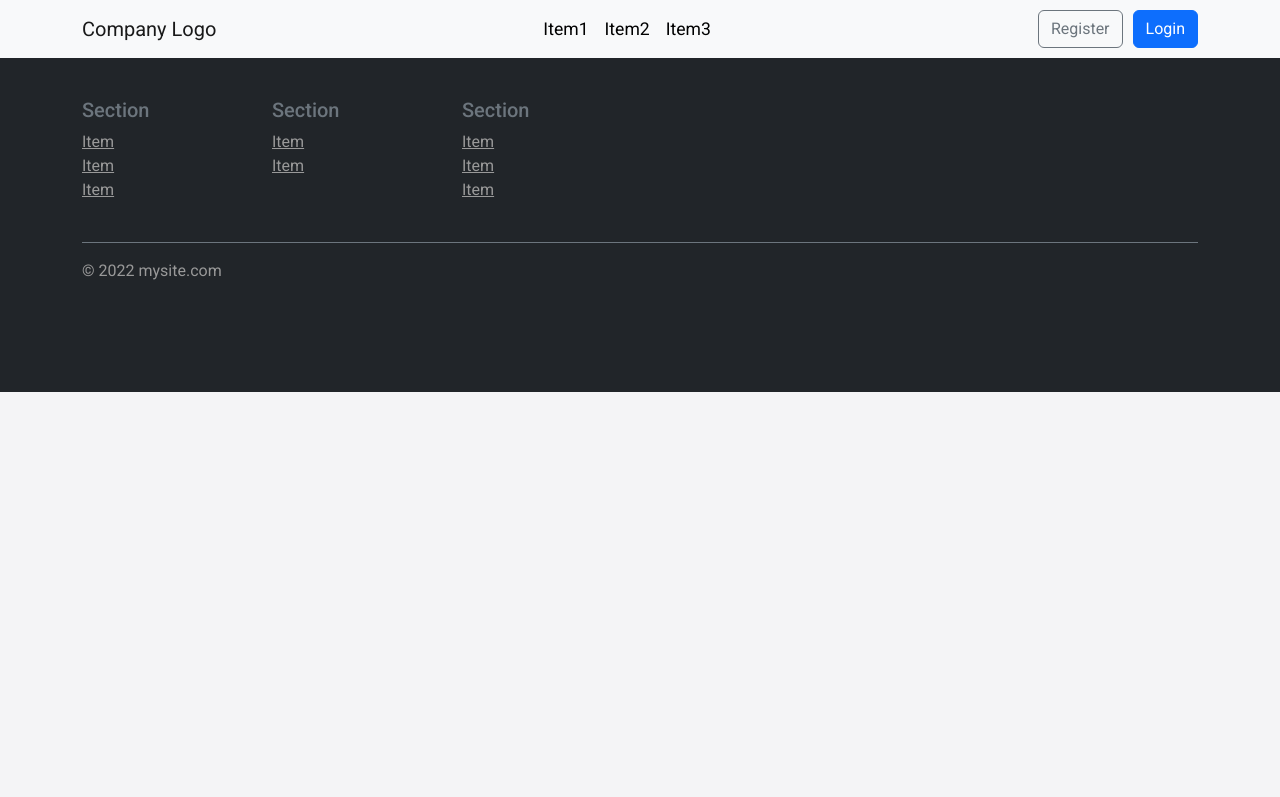
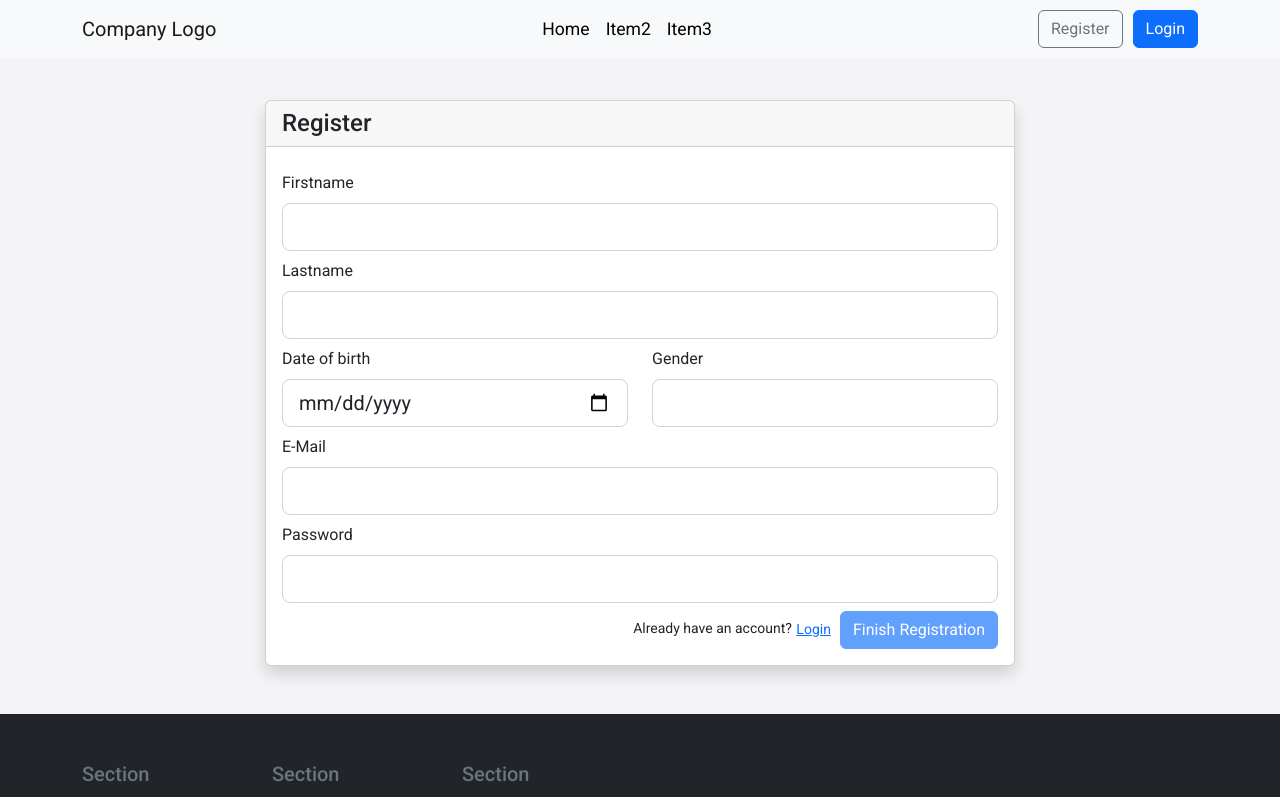
Before and after one commit to jhoffmann99/formulari-app, an Angular app: page /register in a window 1280 px wide. Before the commit this address led to /. Shown: the top 797 px of the page. Built offline with nearby package versions, Linux system fonts and the light colour scheme.

Commit message:
feat: register

```diff
--- a/src/app/app-routing.module.ts
+++ b/src/app/app-routing.module.ts
@@ -2,11 +2,13 @@ import { NgModule } from '@angular/core';
 import { RouterModule, Routes } from '@angular/router';
 import { HomeComponent } from './features/pages/home/home.component';
 import { LoginComponent } from './features/pages/login/login.component';
+import { RegisterComponent } from './features/pages/register/register.component';
 
 const routes: Routes = [
   { path: '', pathMatch: 'full', component: HomeComponent },
   { path: 'home', pathMatch: 'full', component: HomeComponent },
   { path: 'login', pathMatch: 'full', component: LoginComponent },
+  { path: 'register', pathMatch: 'full', component: RegisterComponent },
 ];
 
 @NgModule({
--- a/src/app/features/features.module.ts
+++ b/src/app/features/features.module.ts
@@ -7,6 +7,7 @@ import { FooterComponent } from './footer/footer.component';
 import { RouterModule } from '@angular/router';
 import { LoginComponent } from './pages/login/login.component';
 import { ReactiveFormsModule } from '@angular/forms';
+import { RegisterComponent } from './pages/register/register.component';
 
 @NgModule({
   declarations: [
@@ -14,6 +15,7 @@ import { ReactiveFormsModule } from '@angular/forms';
     FooterComponent,
     HomeComponent,
     LoginComponent,
+    RegisterComponent,
   ],
   imports: [CommonModule, CoreModule, RouterModule, ReactiveFormsModule],
   exports: [NavigationComponent, FooterComponent],
--- a/src/app/features/navigation/navigation.component.html
+++ b/src/app/features/navigation/navigation.component.html
@@ -10,7 +10,7 @@
         <div class="collapse navbar-collapse" id="navbarSupportedContent">
             <ul class="navbar-nav me-auto mb-2 mb-lg-0 mx-auto">
                 <li class="nav-item">
-                    <a class="nav-link nav-link-ltr" aria-current="page" routerLink="/home">Item1</a>
+                    <a class="nav-link nav-link-ltr" aria-current="page" routerLink="/home">Home</a>
                 </li>
                 <li class="nav-item">
                     <a class="nav-link nav-link-ltr" aria-current="page" routerLink="/">Item2</a>
--- /dev/null
+++ b/src/app/features/pages/register/register.component.html
@@ -0,0 +1,58 @@
+<div class="card shadow mb-5 bg-white">
+    <h4 class="card-header">Register</h4>
+    <div class="card-body">
+        <form [formGroup]="form" (ngSubmit)="register()">
+            <div class="row">
+                <div class="col">
+                    <label class="form-label" for="firstname">Firstname</label>
+                    <input type="text" formControlName="firstname" class="form-control form-control-lg" id="firstname"
+                        required />
+                </div>
+            </div>
+            <div class="row">
+                <div class="col">
+                    <label class="form-label" for="lastname">Lastname</label>
+                    <input type="text" formControlName="lastname" class="form-control form-control-lg" id="lastname"
+                        required />
+                </div>
+            </div>
+            <div class="row">
+                <div class="col-lg-6">
+                    <label class="form-label" for="dateOfBirth">Date of birth</label>
+                    <input type="date" formControlName="dateOfBirth" class="form-control form-control-lg"
+                        id="dateOfBirth" required />
+                </div>
+                <div class="col-lg-6">
+                    <label class="form-label" for="gender">Gender</label>
+                    <select class="form-control form-control-lg" formControlName="gender" required id="gender">
+                        <option value="male">male</option>
+                        <option value="female">female</option>
+                        <option value="diverse">diverse</option>
+                    </select>
+                </div>
+            </div>
+            <div class="row">
+                <div class="col">
+                    <label class="form-label" for="email">E-Mail</label>
+                    <input type="text" formControlName="email" class="form-control form-control-lg" id="email"
+                        required />
+                </div>
+            </div>
+            <div class="row">
+                <div class="col">
+                    <label class="form-label" for="password">Password</label>
+                    <input type="password" formControlName="password" class="form-control form-control-lg" id="password"
+                        required />
+                </div>
+            </div>
+            <div class="row">
+                <div class="col d-flex justify-content-end align-items-center">
+                    <small>Already have an account? <a routerLink="../login" class="btn btn-sm btn-link"
+                            style="padding-left: 0">Login</a></small>
+                    <button type="submit" class="btn btn-primary" [disabled]="!form.valid">Finish Registration</button>
+
+                </div>
+            </div>
+        </form>
+    </div>
+</div>
--- /dev/null
+++ b/src/app/features/pages/register/register.component.scss
@@ -0,0 +1,4 @@
+.card {
+  max-width: min(90%, 750px);
+  margin: 50px auto;
+}
--- /dev/null
+++ b/src/app/features/pages/register/register.component.ts
@@ -0,0 +1,33 @@
+import { Component, OnInit } from '@angular/core';
+import { FormControl, FormGroup } from '@angular/forms';
+
+interface RegisterForm {
+  email: FormControl<string>;
+  password: FormControl<string>;
+  firstname: FormControl<string>;
+  lastname: FormControl<string>;
+  dateOfBirth: FormControl<Date>;
+  gender: FormControl<'male' | 'female' | 'diverse'>;
+}
+
+@Component({
+  selector: 'app-register',
+  templateUrl: './register.component.html',
+  styleUrls: ['./register.component.scss'],
+})
+export class RegisterComponent implements OnInit {
+  form: FormGroup = new FormGroup<RegisterForm>({
+    email: new FormControl('', { nonNullable: true }),
+    password: new FormControl('', { nonNullable: true }),
+    firstname: new FormControl('', { nonNullable: false }),
+    lastname: new FormControl('', { nonNullable: true }),
+    dateOfBirth: new FormControl(null, { nonNullable: true }),
+    gender: new FormControl(null, { nonNullable: true }),
+  });
+
+  constructor() {}
+
+  ngOnInit(): void {}
+
+  register() {}
+}
```
Also changed, not shown: tsconfig.json (+2 -5 lines), 1 other file (tests, documents, lock files or other folders).
